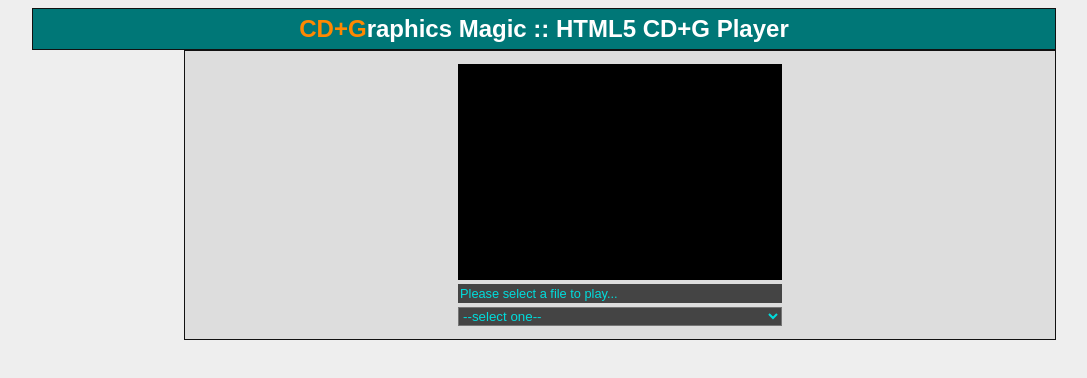
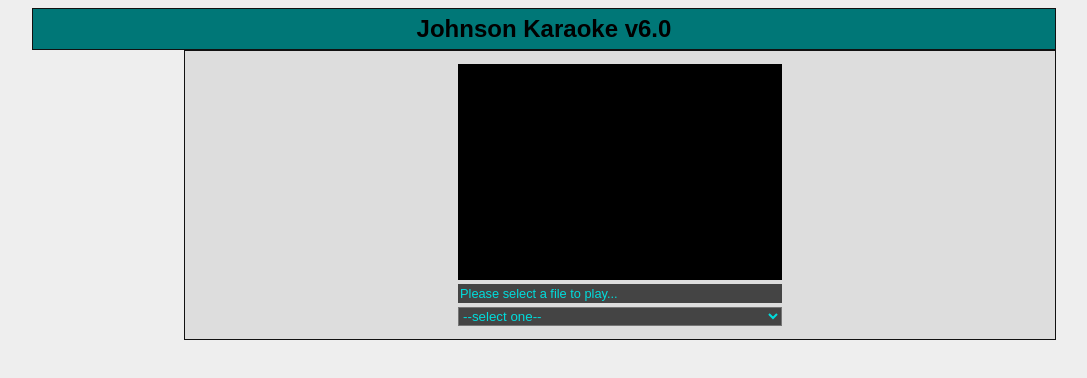
Before and after one commit to deckarep/karaoke4go, a plain HTML site: page html5/index.htm in a window 1280 px wide. Shown: the whole page, without its empty margins (96-1183 px from the left). Drawn offline with Linux system fonts and the light colour scheme.

Commit message:
Renaming html too.

```diff
--- a/html5/index.htm
+++ b/html5/index.htm
@@ -55,7 +55,7 @@ function toggle_2x_mode()
 </head>
 
 <body onload="Start_CDGPlayer()">
-<div class="header_box"><span style="color:#ff8800">CD+G</span><span style="color:#ffffff">raphics Magic :: HTML5 CD+G Player</span></div>
+<div class="header_box">Johnson Karaoke v6.0</div>
     <div class="left_navigation" style="display:none;">
         <a href="http://cdgmagic.sourceforge.net/" class="navigation_link">Home</a>
         <br>
```
